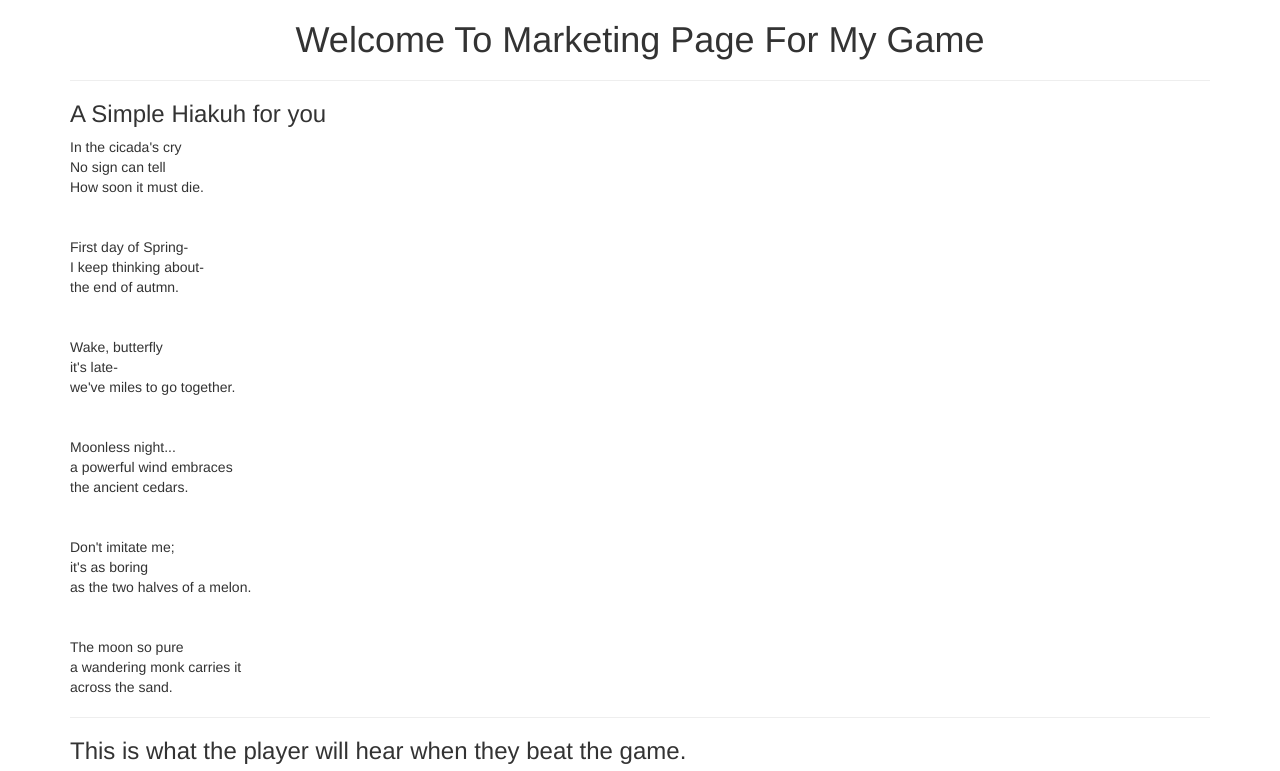
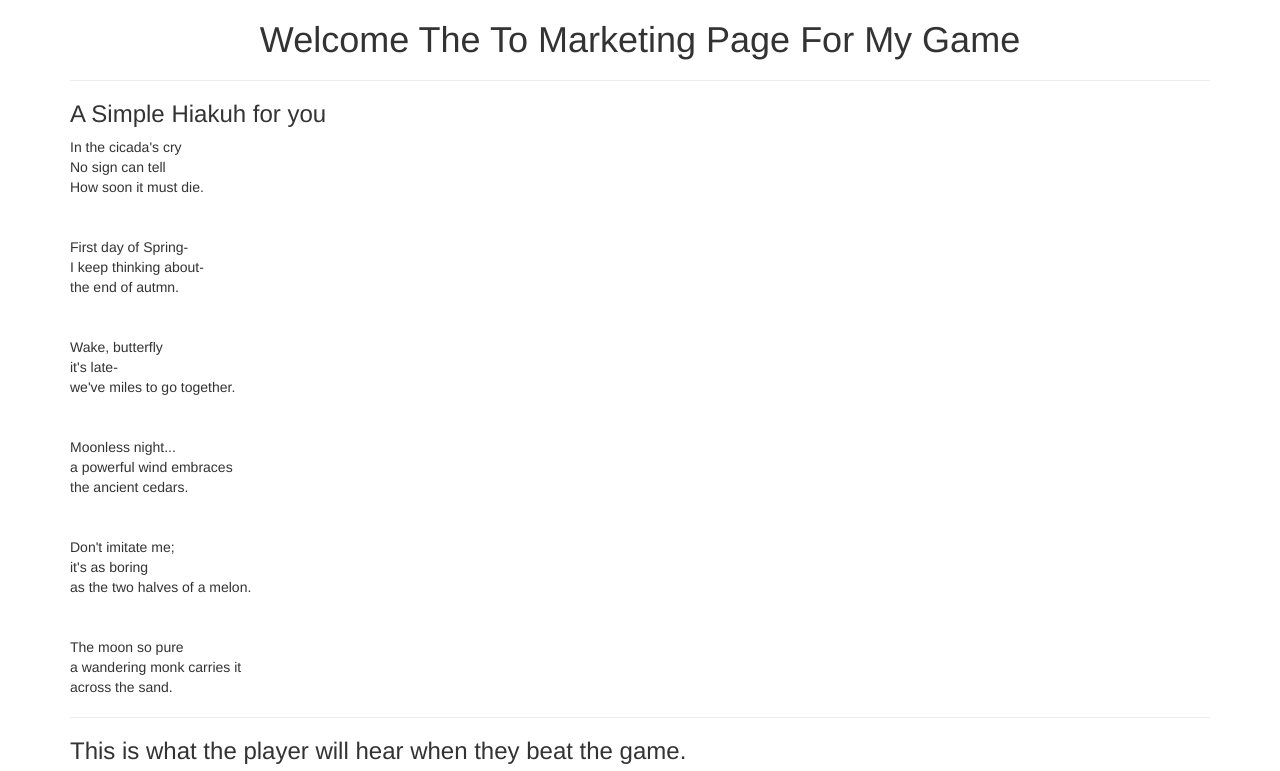
Before and after one commit to friendo9876/MI-449-SS17-740-html-more-kinds-of-content-OSB7Pe, a plain HTML site: page index.html in a window 1280 px wide. Shown: the top 771 px of the page. Drawn offline with nearby package versions, Linux system fonts and the light colour scheme.

```diff
--- a/index.html
+++ b/index.html
@@ -11,7 +11,7 @@
 </head>
 <body>
   <div class="container">
-    <h1 style="text-align: center;">Welcome To Marketing Page For My Game</h1>
+    <h1 style="text-align: center;">Welcome The To Marketing Page For My Game</h1>
     <hr>
     <h3>A Simple Hiakuh for you</h3>
     <p>
```
